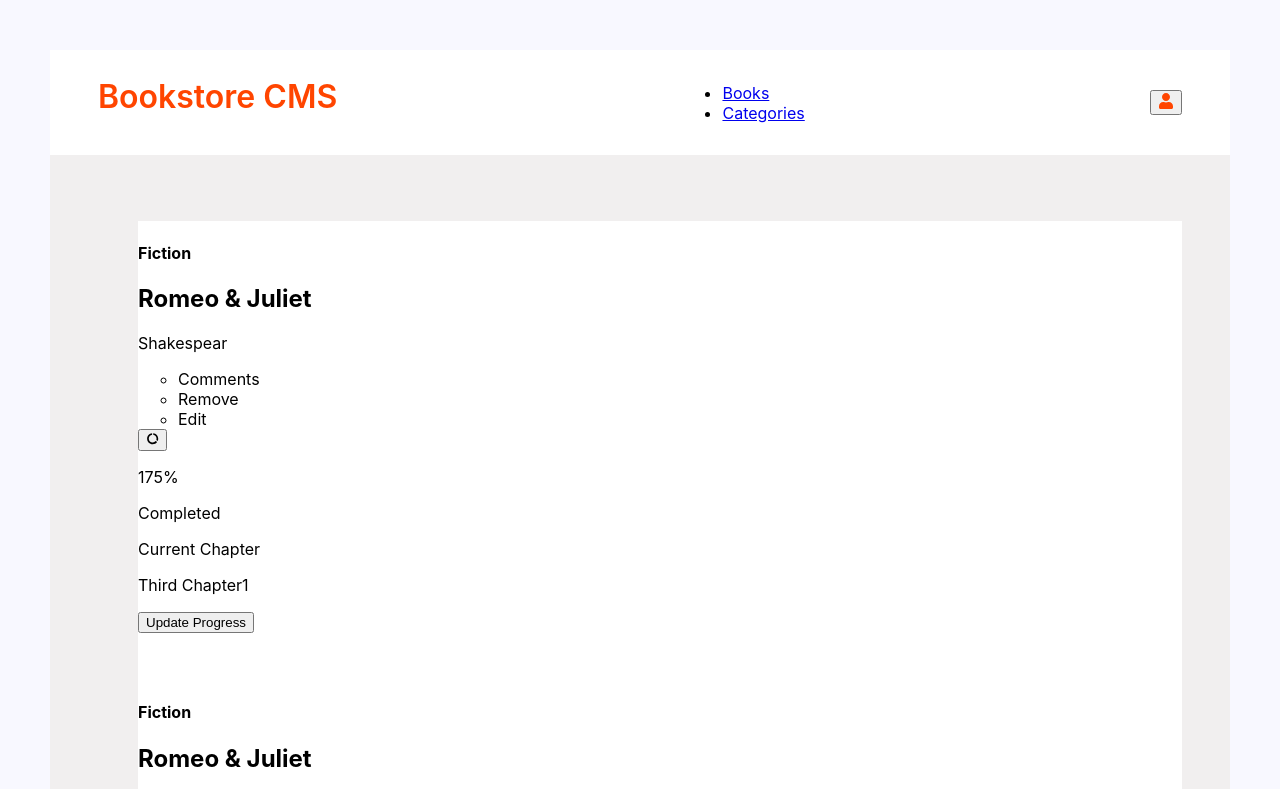
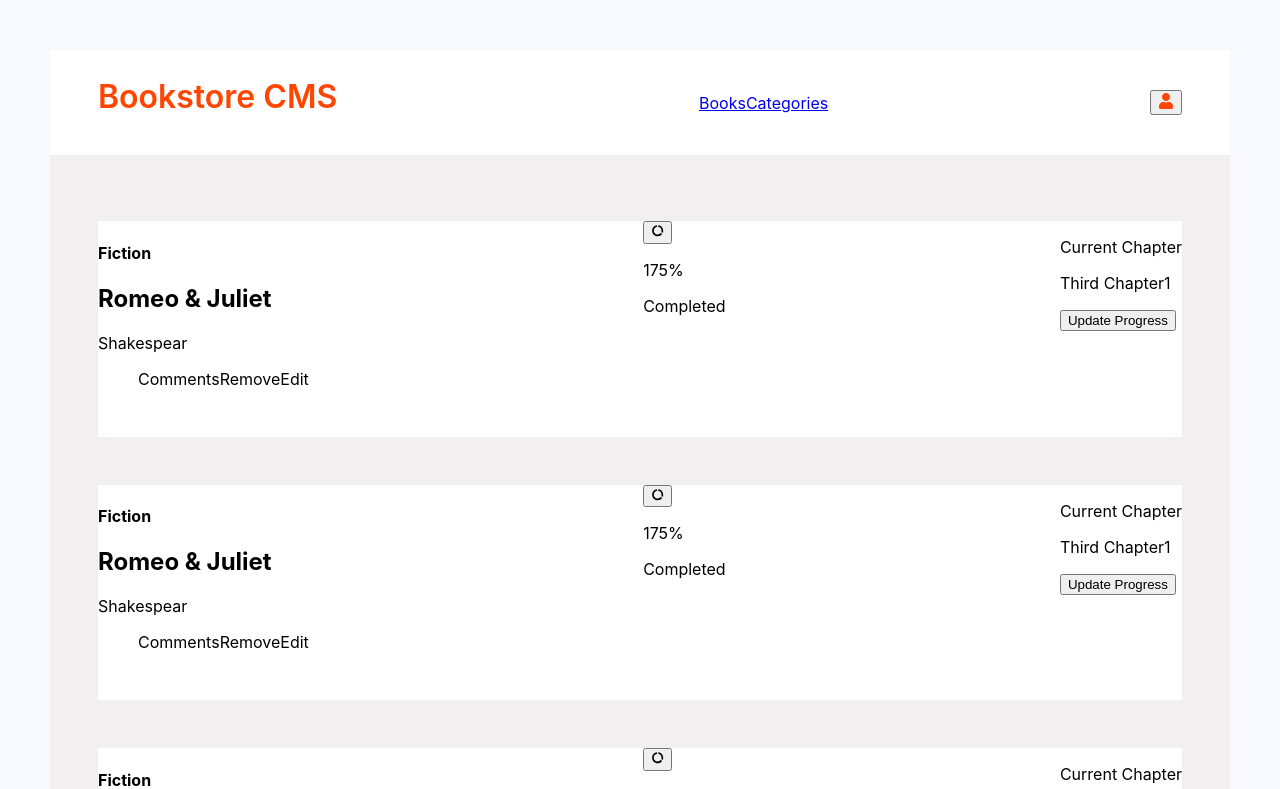
Before and after one commit to developertariq/bookstore, a React (Create React App) app: page / in a window 1280 px wide. Shown: the top 789 px of the page. Built offline with nearby package versions, Linux system fonts and the light colour scheme.

Commit message:
Add markup for project

```diff
--- a/src/css/App.css
+++ b/src/css/App.css
@@ -6,3 +6,8 @@
   padding: 50px 48px 100px;
   gap: 20px;
 }
+
+.menuNav {
+  display: flex;
+  list-style: none;
+}
--- a/src/css/Book.module.css
+++ b/src/css/Book.module.css
@@ -1,6 +1,23 @@
 .item {
+  list-style-type: none;
+  margin: 0 0 48px -40px;
+  background-color: #fff;
+}
+
+.book {
   display: flex;
-  list-style-type: none;
+  justify-content: space-between;
+  width: 100%;
   padding-bottom: 48px;
   background-color: #fff;
 }
+
+.incomplete_circle {
+  width: 50px;
+  height: 50px;
+  border: 2px solid #333;
+  border-radius: 50%;
+  border-bottom: none;
+  border-left: none;
+  transform: rotate(45deg);
+}
```
